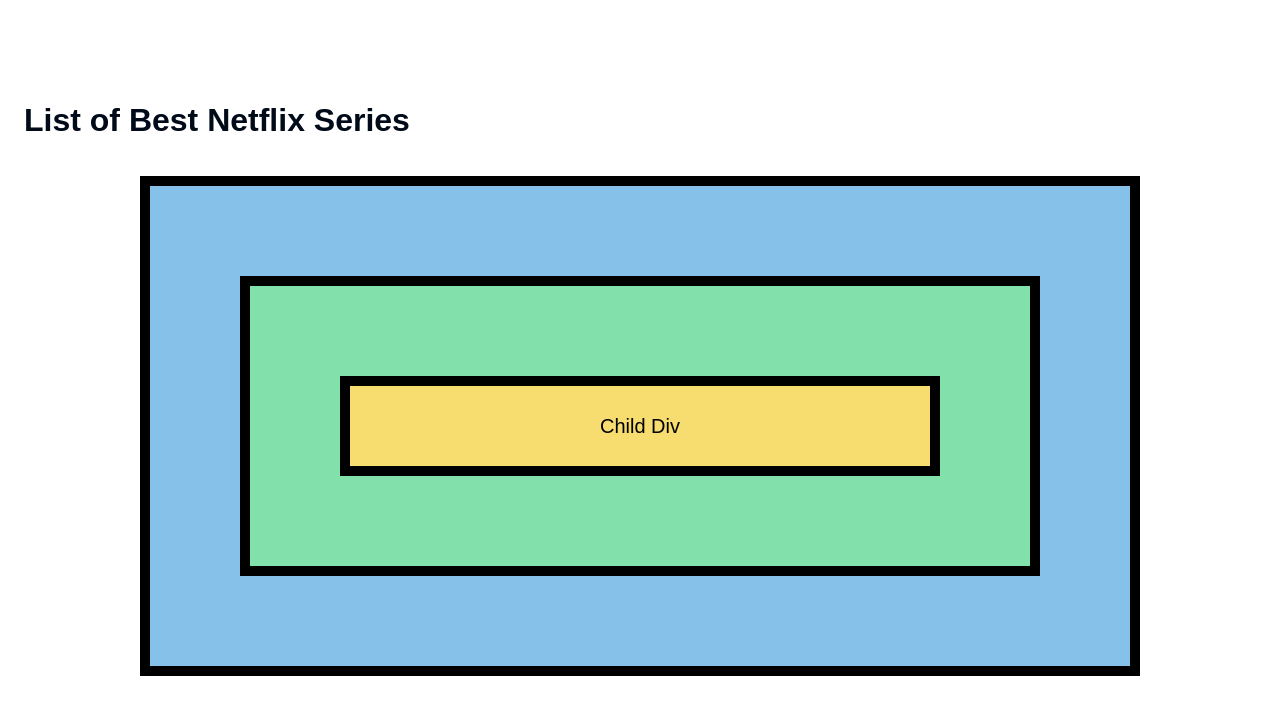
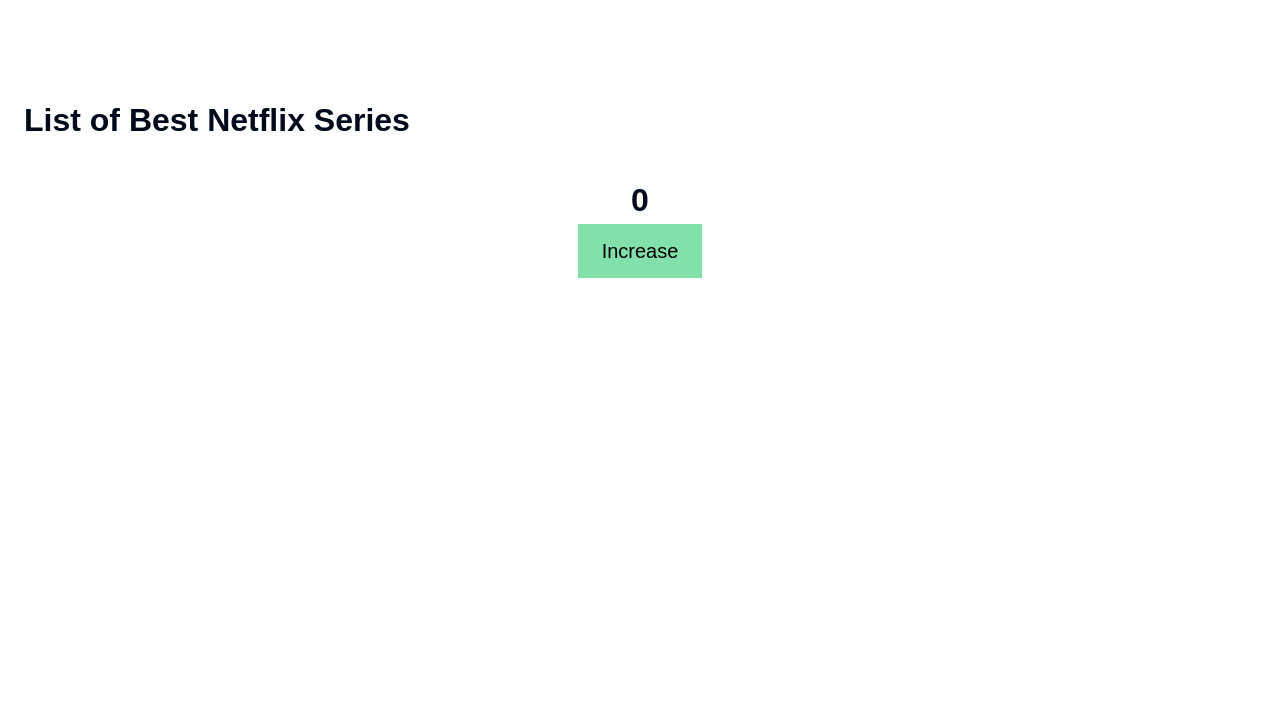
Before and after one commit to Shikat-Mahmud/first-react-project, a React (Vite) app: page / in a window 1280 px wide. Shown: the top 714 px of the page. Built offline with nearby package versions, Linux system fonts and the light colour scheme.

Commit message:
used State with {useState} library

```diff
--- a/src/App.jsx
+++ b/src/App.jsx
@@ -2,6 +2,7 @@
 import { EventPropagation } from "./components/EventPropagation";
 import { EventProps } from "./components/EventProps";
 import NetflixSeries from "./components/NetflixSeries";
+import { State } from "./components/State";
 import "./css/Netflix.css"
 
 export const App = () => {
@@ -11,7 +12,8 @@
       {/* <NetflixSeries /> */}
       {/* <EventHandling/> */}
       {/* <EventProps/> */}
-      <EventPropagation/>
+      {/* <EventPropagation/> */}
+      <State/>
     </section>
   );
 };
--- /dev/null
+++ b/src/components/State.jsx
@@ -0,0 +1,20 @@
+import { useState } from 'react';
+import '../css/EV.css'
+
+export const State = () => {
+    const [count, setCount] = useState(0);
+
+    const handleButtonClick = () => {
+        setCount(() => count + 1);
+        console.log(count);
+    }
+
+    return (
+        <>
+        <section className="main-div">
+            <h1>{count}</h1>
+            <button onClick={handleButtonClick}>Increase</button>
+        </section>
+        </>
+    );
+}
```
